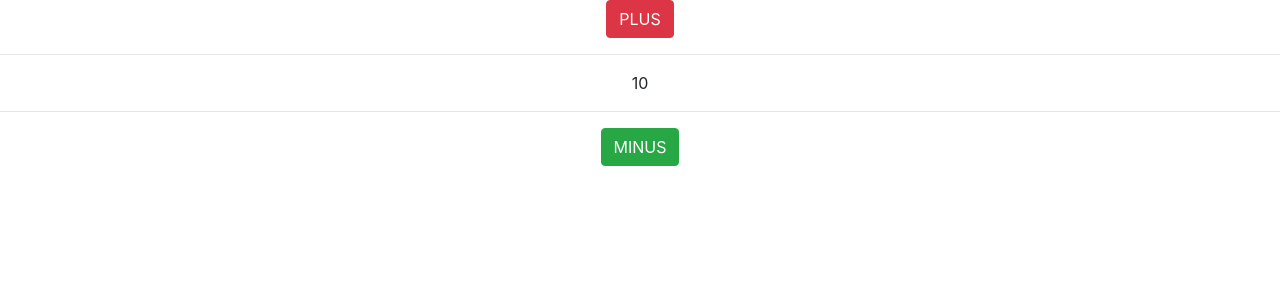
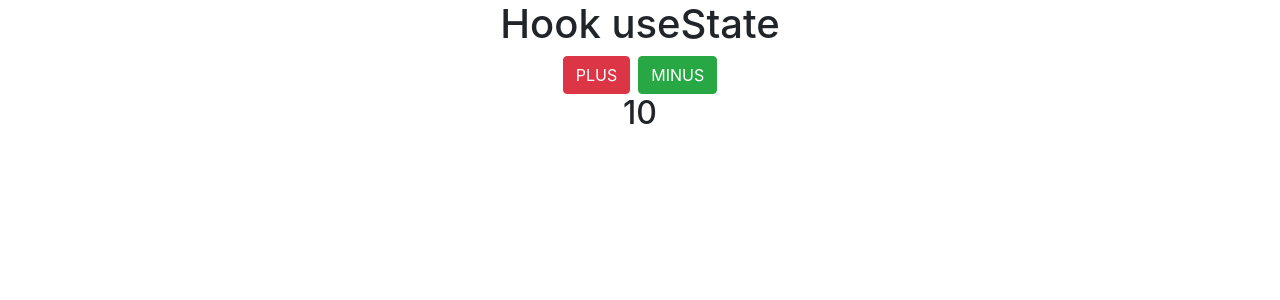
Before and after one commit to Mikirtumov/react-state, a React (Create React App) app: page / in a window 1280 px wide. Shown: the top 300 px of the page. Built offline with nearby package versions, Linux system fonts and the light colour scheme.

Commit message:
added RightHand.js and LeftHand.js files buttons moved to the left counter to the right

```diff
--- a/src/App.js
+++ b/src/App.js
@@ -1,5 +1,7 @@
 import React, {useState} from 'react';
 import './App.css';
+import LeftHand from "./LeftHand";
+import RightHand from "./RightHand";
 
 function App() {
 
@@ -14,11 +16,8 @@ function App() {
 
     return (
         <div className="App">
-            <button type="button" className="btn btn-danger" onClick={clickerPlus}>PLUS</button>
-            <hr/>
-            {count}
-            <hr/>
-            <button type="button" className="btn btn-success" onClick={clickerMinus}>MINUS</button>
+            <LeftHand plus={clickerPlus} minus={clickerMinus}/>
+            <RightHand counter={count}/>
         </div>
     );
 }
--- /dev/null
+++ b/src/LeftHand.js
@@ -0,0 +1,17 @@
+import React from 'react';
+import './App.css';
+
+function LeftHand(props) {
+
+    return (
+        <div className="App">
+            <h1>Hook useState</h1>
+
+            <button type="button" className="btn btn-danger mr-2" onClick={props.plus}>PLUS</button>
+            <button type="button" className="btn btn-success" onClick={props.minus}>MINUS</button>
+
+        </div>
+    );
+}
+
+export default LeftHand;
--- /dev/null
+++ b/src/RightHand.js
@@ -0,0 +1,14 @@
+import React from 'react';
+import './App.css';
+
+
+function RightHand(props) {
+
+    return (
+        <div className="h2">
+            {props.counter}
+        </div>
+    );
+}
+
+export default RightHand;
```
